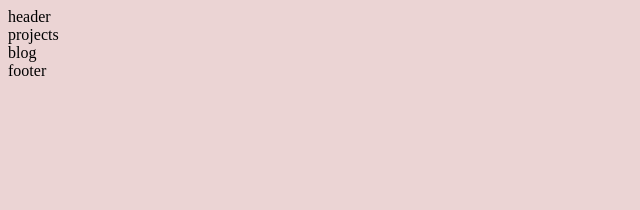
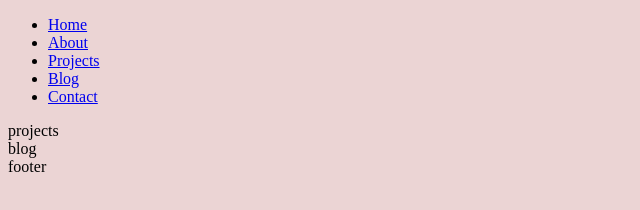
Before and after one commit to dcc5235/Test_Portfolio, a plain HTML site: page index.html in a window 1280 px wide. Shown: the whole page, without its empty margins (0-640 px from the left). Drawn offline with Linux system fonts and the light colour scheme.

Commit message:
added navbar markup

```diff
--- a/index.html
+++ b/index.html
@@ -9,9 +9,15 @@
 </head>
 
 <body>
-  <header>
-    header
-  </header>
+  <nav>
+    <ul class="nav">
+      <li><a href="#home">Home</a></li>
+      <li><a href="#about">About</a></li>
+      <li><a href="#projects">Projects</a></li>
+      <li><a href="#blog">Blog</a></li>
+      <li><a href="#contact">Contact</a></li>
+    </ul>
+  </nav>
 
   <main id="main">
 
```
